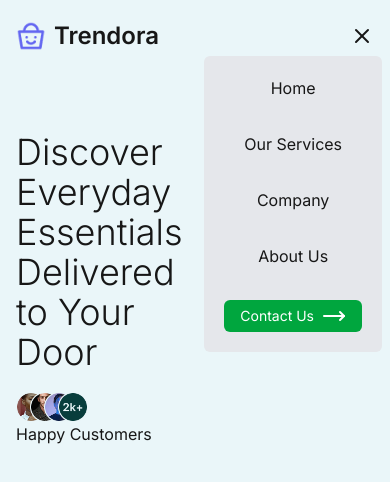
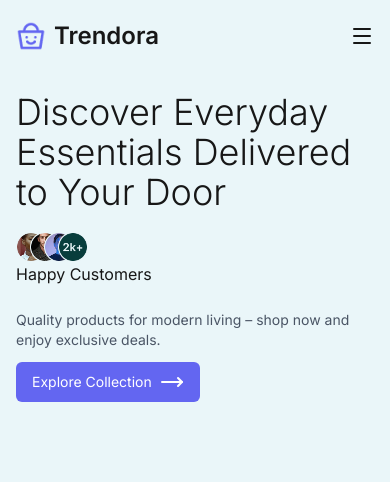
Before and after one commit to shakeelahmadcoder/Ecommerce-Website-Landing-Page, a Next.js app: page / in a window 390 px wide. Shown: the top 482 px of the page. Built offline with nearby package versions, Linux system fonts and the light colour scheme.

Commit message:
responsive fixed

```diff
--- a/app/components/HeroSection.jsx
+++ b/app/components/HeroSection.jsx
@@ -6,7 +6,7 @@ import React from 'react'
 export const HeroSection = () => {
   return (
     <main>
-      <div className='flex   px-4 sm:px-8 md:px-18 py-5 mt-10  gap-6'>
+      <div className='flex flex-col sm:flex-row  px-4 sm:px-8 md:px-18 py-5 sm:mt-10  gap-6'>
         {/* left part  */}
         <div className='w-full sm:w-1/2'>
           <h1 className='text-4xl sm:text-6xl font-light'>Discover Everyday Essentials Delivered to Your Door</h1>
--- a/app/components/Navbar.jsx
+++ b/app/components/Navbar.jsx
@@ -5,7 +5,7 @@ import Image from 'next/image'
 import React, { useState } from 'react'
 
 export const Navbar = () => {
-  const [openNav, setopenNav] = useState(true)
+  const [openNav, setopenNav] = useState(false)
   const changeNav = ()=>{
     setopenNav(!openNav)
   }
```
